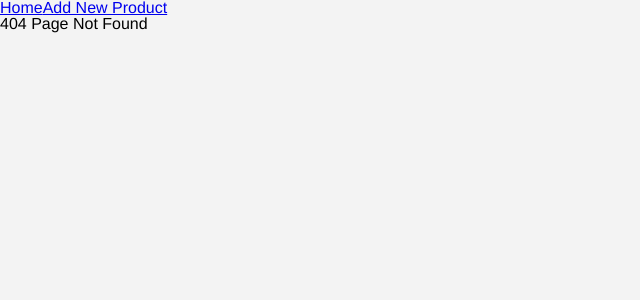
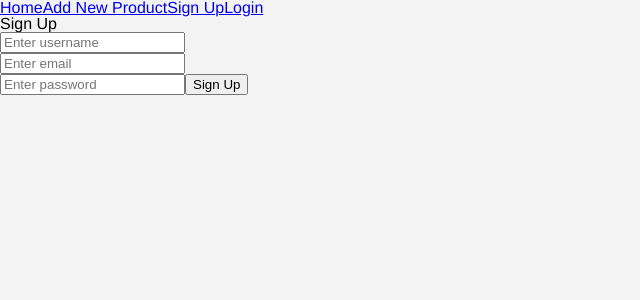
Before and after one commit to RosePatels/storefront, a Vue app in the folder frontend/: page /signup in a window 1280 px wide. Before the commit this address had no page. Shown: the top 300 px of the page, without its empty margins (0-640 px from the left). Built offline with nearby package versions, Linux system fonts and the light colour scheme.

Commit message:
Create signup and login pages

```diff
--- a/frontend/src/components/MainNavbar.vue
+++ b/frontend/src/components/MainNavbar.vue
@@ -2,6 +2,8 @@
   <div id="nav">
     <router-link :to="{ name: 'product-list' }"> Home</router-link>
     <router-link :to="{ name: 'add-product' }">Add New Product</router-link>
+    <router-link :to="{ name: 'signup' }">Sign Up</router-link>
+    <router-link :to="{ name: 'login' }">Login</router-link>
   </div>
 </template>
 
--- /dev/null
+++ b/frontend/src/components/session/LoginUser.vue
@@ -0,0 +1,66 @@
+<template>
+  <h2>Login</h2>
+	<div :class="{ error: v$.email.$errors.length }">
+			<div class="input-errors" v-for="error of v$.email.$errors" :key="error.$uid">
+					<div class="error-msg">{{ error.$message }}</div>
+			</div>
+	</div>
+	<input v-model="state.email" type="email" name="email"  placeholder="Enter email" :class="{ 'input-error': v$.email.$error }" />
+
+	<div :class="{ error: v$.password.$errors.length }">
+			<div class="input-errors" v-for="error of v$.password.$errors" :key="error.$uid">
+					<div class="error-msg">{{ error.$message }}</div>
+			</div>
+	</div>
+	<input v-model="state.password" type="password" name="password"  placeholder="Enter password" :class="{ 'input-error': v$.password.$error }" />
+	<button @click="login">Login</button>
+</template>
+
+<script setup>
+import { ref } from "vue";
+import axios from "axios";
+import { useVuelidate } from '@vuelidate/core'
+import { required, email } from '@vuelidate/validators'
+import { useRouter } from "vue-router";
+
+const router = useRouter();
+
+const state = ref({
+  email: "",
+  password: ""
+})
+
+const rules = {
+  email: { required, email },
+  password: { required }
+}
+
+const v$ = useVuelidate(rules, state);
+
+async function login(e) {
+  e.preventDefault();
+  const isFormCorrect = await v$.value.$validate()
+  if (!isFormCorrect) return
+  await axios.post(`/api/users/login`, state.value);
+  resetState();
+  router.push({ name: 'product-list' });
+}
+
+function resetState() {
+  state.value.email = "";
+  state.value.password = "";
+}
+
+
+</script>
+
+<style scoped>
+.input-errors {
+	color: red;
+}
+
+.input-error {
+	border: 1px solid red;
+}
+
+</style>
--- /dev/null
+++ b/frontend/src/components/session/SignUp.vue
@@ -0,0 +1,75 @@
+<template>
+  <h2>Sign Up</h2>
+	<div :class="{ error: v$.username.$errors.length }">
+			<div class="input-errors" v-for="error of v$.username.$errors" :key="error.$uid">
+					<div class="error-msg">{{ error.$message }}</div>
+			</div>
+	</div>
+	<input v-model="state.username" type="text" name="username"  placeholder="Enter username" :class="{ 'input-error': v$.username.$error }" />
+
+	<div :class="{ error: v$.email.$errors.length }">
+			<div class="input-errors" v-for="error of v$.email.$errors" :key="error.$uid">
+					<div class="error-msg">{{ error.$message }}</div>
+			</div>
+	</div>
+	<input v-model="state.email" type="email" name="email"  placeholder="Enter email" :class="{ 'input-error': v$.email.$error }" />
+
+	<div :class="{ error: v$.password.$errors.length }">
+			<div class="input-errors" v-for="error of v$.password.$errors" :key="error.$uid">
+					<div class="error-msg">{{ error.$message }}</div>
+			</div>
+	</div>
+	<input v-model="state.password" type="password" name="password"  placeholder="Enter password" :class="{ 'input-error': v$.password.$error }" />
+	<button @click="signupUser">Sign Up</button>
+</template>
+
+<script setup>
+import { ref } from "vue";
+import axios from "axios";
+import { useVuelidate } from '@vuelidate/core'
+import { required, email } from '@vuelidate/validators'
+import { useRouter } from "vue-router";
+
+const router = useRouter();
+
+const state = ref({
+	username: "",
+	email: "",
+	password: ""
+})
+
+const rules = {
+	username: { required },
+	email: { required, email },
+	password: { required }
+}
+
+const v$ = useVuelidate(rules, state);
+
+async function signupUser(e) {
+	e.preventDefault();
+	const isFormCorrect = await v$.value.$validate()
+	if (!isFormCorrect) return
+	await axios.post(`/api/users/register`, state.value);
+	resetState();
+	router.push({ name: 'product-list' });
+}
+
+function resetState() {
+	state.value.username = "";
+	state.value.email = "";
+	state.value.password = "";
+}
+
+</script>
+
+<style scoped>
+.input-errors {
+	color: red;
+}
+
+.input-error {
+	border: 1px solid red;
+}
+
+</style>
--- a/frontend/src/router/index.js
+++ b/frontend/src/router/index.js
@@ -4,6 +4,8 @@ import AddProduct from "../components/AddProduct.vue";
 import EditProduct from "../components/EditProduct.vue";
 import ProductDetail from "../components/ProductDetail.vue";
 import NotFound from "../components/NotFound.vue";
+import SignUp from "../components/session/SignUp.vue";
+import LoginUser from "../components/session/LoginUser.vue";
 
 const router = createRouter({
   history: createWebHistory(process.env.BASE_URL),
@@ -37,6 +39,16 @@ const router = createRouter({
         path: '/:catchAll(.*)',
         name: 'not-found',
         component: NotFound
+    },
+    {
+        path: '/signup',
+        name: 'signup',
+        component: SignUp
+    },
+    {
+        path: '/login',
+        name: 'login',
+        component: LoginUser
     }
   ],
 })
```
